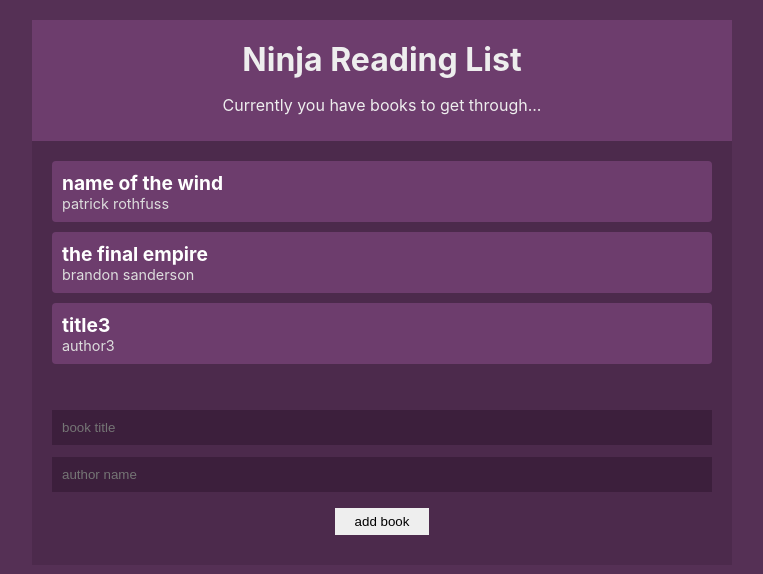
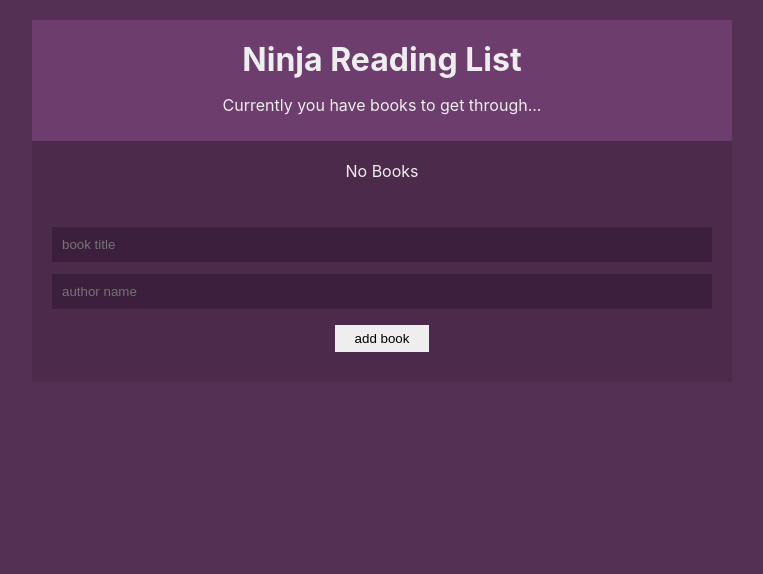
Before and after one commit to Mohmmed-Mahsoub/books-app, a React (Create React App) app: page / in a window 1280 px wide. Shown: the top 574 px of the page, without its empty margins (258-1021 px from the left). Built offline with nearby package versions, Linux system fonts and the light colour scheme.

Commit message:
create dispatch function in books context to set books state depend on data which comes from book form

```diff
--- a/src/contexts/booksContext.jsx
+++ b/src/contexts/booksContext.jsx
@@ -1,15 +1,12 @@
-import React, { createContext, useState } from "react";
+import React, { createContext, useReducer } from "react";
+import { bookReducer } from "../reducers/bookReducer";
 
 export const BooksContext = createContext();
 
 const BooksContextProvider = (props) => {
-  const [books, setBooks] = useState([
-    { title: "name of the wind", author: "patrick rothfuss", id: 1 },
-    { title: "the final empire", author: "brandon sanderson", id: 2 },
-    { title: "title3", author: "author3", id: 3 },
-  ]);
+  const [books, dispatch] = useReducer(bookReducer, []);
   return (
-    <BooksContext.Provider value={{ books }}>
+    <BooksContext.Provider value={{ books, dispatch }}>
       {props.children}
     </BooksContext.Provider>
   );
```
